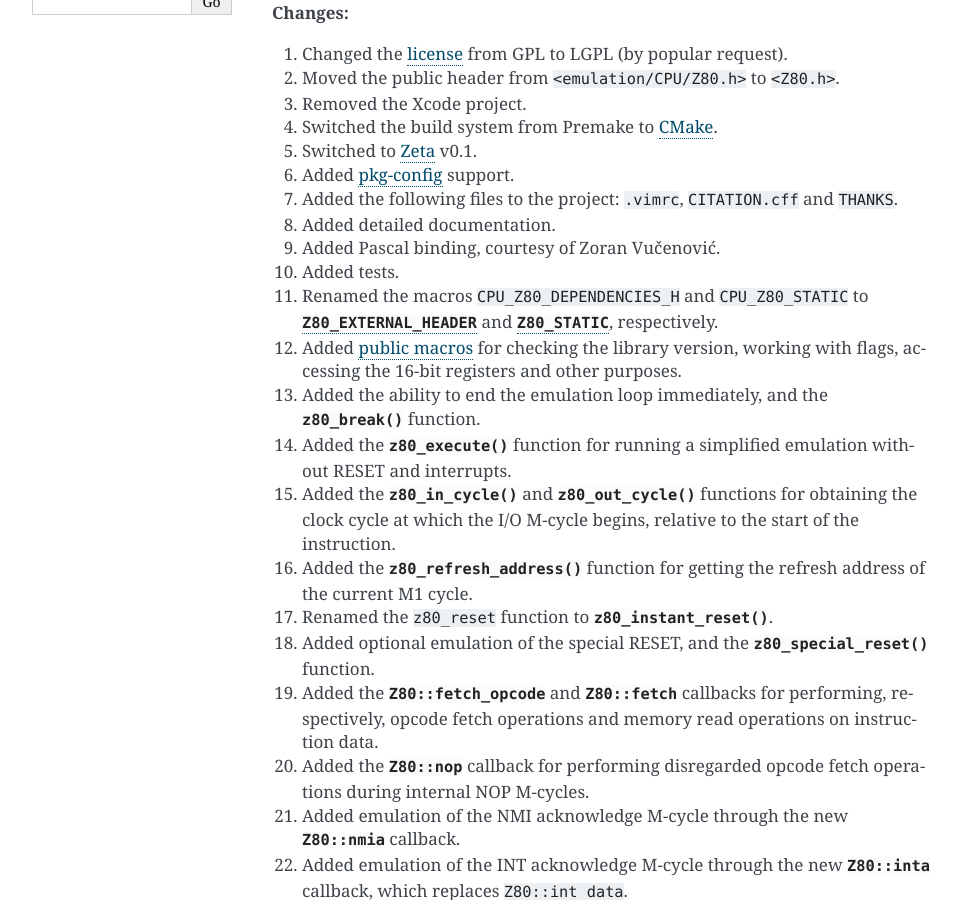
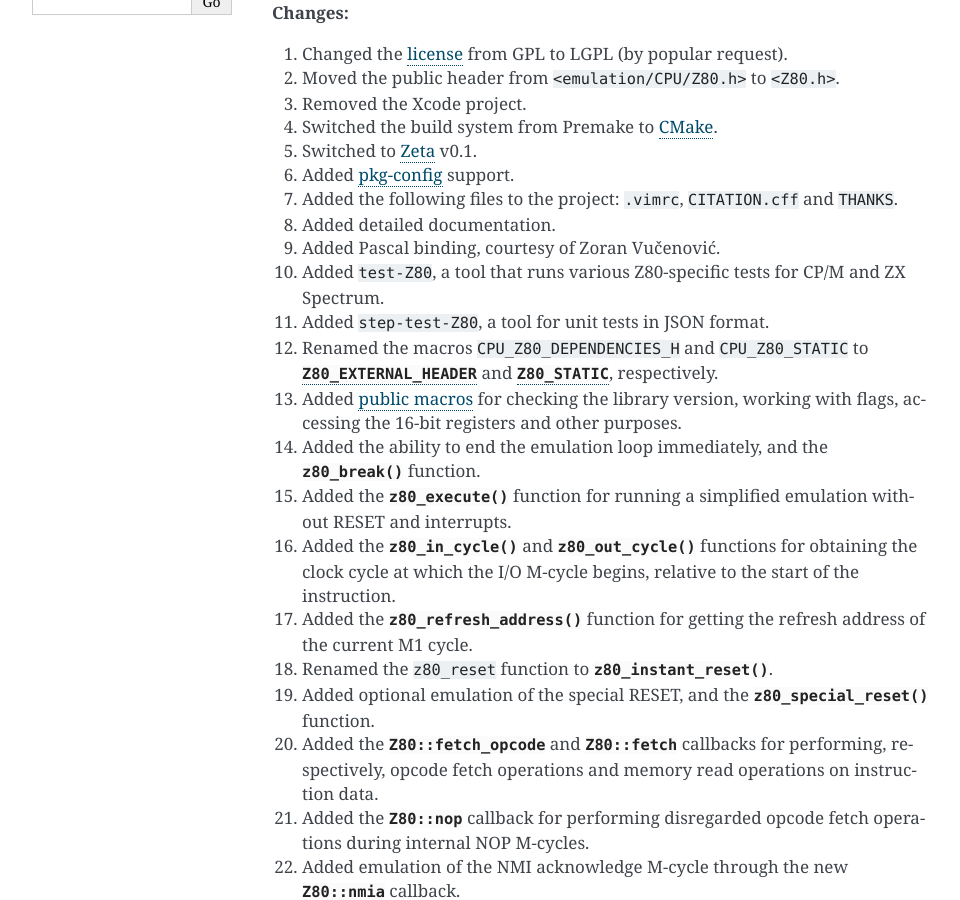
Before and after one commit to redcode/Z80, a Sphinx documentation site: the page built from documentation/version-history.rst, in a window 1280 px wide and 900 px high, scrolled down 303 px. Shown: the whole window, without its empty margins (148-1108 px from the left). Built offline with Sphinx 7.4.7, drawn with Linux system fonts in a browser that asks for light colours.

Commit message:
Version history.

```diff
--- a/documentation/version-history.rst
+++ b/documentation/version-history.rst
@@ -20,55 +20,56 @@
 7. Added the following files to the project: :file:`.vimrc`, :file:`CITATION.cff` and :file:`THANKS`.
 8. Added detailed documentation.
 9. Added Pascal binding, courtesy of Zoran Vučenović.
-10. Added tests.
-11. Renamed the macros ``CPU_Z80_DEPENDENCIES_H`` and ``CPU_Z80_STATIC`` to :c:macro:`Z80_EXTERNAL_HEADER` and :c:macro:`Z80_STATIC`, respectively.
-12. Added :ref:`public macros <api-reference:Macros>` for checking the library version, working with flags, accessing the 16-bit registers and other purposes.
-13. Added the ability to end the emulation loop immediately, and the :c:func:`z80_break` function.
-14. Added the :c:func:`z80_execute` function for running a simplified emulation without RESET and interrupts.
-15. Added the :c:func:`z80_in_cycle` and :c:func:`z80_out_cycle` functions for obtaining the clock cycle at which the I/O M-cycle begins, relative to the start of the instruction.
-16. Added the :c:func:`z80_refresh_address` function for getting the refresh address of the current M1 cycle.
-17. Renamed the ``z80_reset`` function to :c:func:`z80_instant_reset`.
-18. Added optional emulation of the special RESET, and the :c:func:`z80_special_reset` function.
-19. Added the :c:data:`Z80::fetch_opcode<Z80.fetch_opcode>` and :c:data:`Z80::fetch<Z80.fetch>` callbacks for performing, respectively, opcode fetch operations and memory read operations on instruction data.
-20. Added the :c:data:`Z80::nop<Z80.nop>` callback for performing disregarded opcode fetch operations during internal NOP M-cycles.
-21. Added emulation of the NMI acknowledge M-cycle through the new :c:data:`Z80::nmia<Z80.nmia>` callback.
-22. Added emulation of the INT acknowledge M-cycle through the new :c:data:`Z80::inta<Z80.inta>` callback, which replaces ``Z80::int_data``.
-23. Added optional full emulation of the interrupt mode 0, along with the new :c:data:`Z80::int_fetch<Z80.int_fetch>` callback for performing bus read operations on instruction data. If not enabled at compile-time, the old simplified emulation is built, which supports only the most typical instructions.
-24. Added four callbacks for notifying the execution of important instructions: :c:data:`Z80::ld_i_a<Z80.ld_i_a>`, :c:data:`Z80::ld_r_a<Z80.ld_r_a>`, :c:data:`Z80::reti<Z80.reti>` and :c:data:`Z80::retn<Z80.retn>`.
-25. Added hooking functionality through the ``ld h,h`` instruction and the new :c:data:`Z80::hook<Z80.hook>` callback.
-26. Added the :c:data:`Z80::illegal<Z80.illegal>` callback for delegating the emulation of illegal instructions.
-27. Added :ref:`emulation options <api-reference:Configuration>` that can be configured at runtime.
-28. Removed ``Z80::state``. Replaced with individual members for the registers, the interrupt enable flip-flops and the interrupt mode.
-29. Removed the superfluous EI flag. The previous opcode is checked instead, which is faster and makes the :c:type:`Z80` object smaller.
-30. Removed all module-related stuff.
-31. Added emulation of the additional flag changes performed during the extra 5 clock cycles of the following instructions: ``ldir``, ``lddr``, ``cpir``, ``cpdr``, ``inir``, ``indr``, ``otir`` and ``otdr``.
-32. Added emulation of the interrupt acceptance deferral that occurs during the ``reti`` and ``retn`` instructions.
-33. Added MEMPTR emulation. The ``bit N,(hl)`` instruction now produces a correct value of F.
-34. Added optional emulation of Q. If enabled at compile-time, the ``ccf`` and ``scf`` instructions will produce a correct value of F.
-35. Added emulation of the ``out (c),255`` instruction (Zilog Z80 CMOS).
-36. Added optional emulation of the bug affecting the ``ld a,{i|r}`` instructions (Zilog Z80 NMOS). If enabled at compile-time and configured at runtime, the P/V flag will be reset if an INT is accepted during the execution of these instructions.
-37. Added an optional implementation of the parity calculation for the P/V flag that performs the actual computation instead of using a table of precomputed values.
-38. Added an optional implementation of the ``daa`` instruction that uses a table of precomputed values.
-39. Increased granularity. The emulator can now stop directly after fetching a prefix ``DDh`` or ``FDh`` if it runs out of clock cycles. This also works during the INT response in mode 0.
-40. Reimplemented the HALT state. The emulation should now be fully accurate. HALTskip optimization is also supported.
-41. Fixed a bug in the ``sll`` instruction.
-42. Fixed a bug in the ``INX`` and ``OUTX`` macros affecting the S and N flags.
-43. Fixed a bug in the ``OUTX`` macro affecting the MSByte of the port number.
-44. Fixed the clock cycles of the ``dec XY`` and ``in (c)`` instructions.
-45. Fixed the ``read_16`` function so that the order of the memory read operations is not determined by the order in which the compiler evaluates expressions.
-46. Fixed the order in which the memory write operations are performed when the SP register is involved. This affects the NMI response, the INT response in modes 1 and 2, and the following instructions: ``ex (sp),{hl|XY}``, ``push TT``, ``push XY``, ``call WORD``, ``call Z,WORD`` and ``rst N``.
-47. Fixed the handling of illegal instructions to avoid stack overflows in long sequences of ``DDh/FDh`` prefixes.
-48. Fixed several implicit conversions to avoid warnings about loss of sign and precision.
-49. Fixed some bitwise operations to avoid undefined behavior and arithmetic right shifts on signed integers.
-50. Fixed violations of the C standard in several identifiers.
-51. Renamed the 8-bit register lists: ``X/Y`` to ``J/K``; ``J/K`` and ``P/Q`` to ``O/P``.
-52. Replaced all P/V overflow computation functions with a single, faster macro.
-53. Replaced all register resolution functions with macros.
-54. Replaced all ``ld {J,K|O,P}`` instructions that have the same destination and source register with NOPs. In addition, the "illegal" forms of the following instructions are now executed without using the illegal instruction handler: ``ld O,P``, ``ld O,BYTE``, ``U [a,]P`` and ``V O``.
-55. Optimizations in flag computation and condition evaluation.
-56. New source code comments and improvements to existing ones.
-57. Improved code aesthetics.
-58. Other improvements, optimizations and minor changes.
+10. Added :file:`test-Z80`, a tool that runs various Z80-specific tests for CP/M and ZX Spectrum.
+11. Added :file:`step-test-Z80`, a tool for unit tests in JSON format.
+12. Renamed the macros ``CPU_Z80_DEPENDENCIES_H`` and ``CPU_Z80_STATIC`` to :c:macro:`Z80_EXTERNAL_HEADER` and :c:macro:`Z80_STATIC`, respectively.
+13. Added :ref:`public macros <api-reference:Macros>` for checking the library version, working with flags, accessing the 16-bit registers and other purposes.
+14. Added the ability to end the emulation loop immediately, and the :c:func:`z80_break` function.
+15. Added the :c:func:`z80_execute` function for running a simplified emulation without RESET and interrupts.
+16. Added the :c:func:`z80_in_cycle` and :c:func:`z80_out_cycle` functions for obtaining the clock cycle at which the I/O M-cycle begins, relative to the start of the instruction.
+17. Added the :c:func:`z80_refresh_address` function for getting the refresh address of the current M1 cycle.
+18. Renamed the ``z80_reset`` function to :c:func:`z80_instant_reset`.
+19. Added optional emulation of the special RESET, and the :c:func:`z80_special_reset` function.
+20. Added the :c:data:`Z80::fetch_opcode<Z80.fetch_opcode>` and :c:data:`Z80::fetch<Z80.fetch>` callbacks for performing, respectively, opcode fetch operations and memory read operations on instruction data.
+21. Added the :c:data:`Z80::nop<Z80.nop>` callback for performing disregarded opcode fetch operations during internal NOP M-cycles.
+22. Added emulation of the NMI acknowledge M-cycle through the new :c:data:`Z80::nmia<Z80.nmia>` callback.
+23. Added emulation of the INT acknowledge M-cycle through the new :c:data:`Z80::inta<Z80.inta>` callback, which replaces ``Z80::int_data``.
+24. Added optional full emulation of the interrupt mode 0, along with the new :c:data:`Z80::int_fetch<Z80.int_fetch>` callback for performing bus read operations on instruction data. If not enabled at compile-time, the old simplified emulation is built, which supports only the most typical instructions.
+25. Added four callbacks for notifying the execution of important instructions: :c:data:`Z80::ld_i_a<Z80.ld_i_a>`, :c:data:`Z80::ld_r_a<Z80.ld_r_a>`, :c:data:`Z80::reti<Z80.reti>` and :c:data:`Z80::retn<Z80.retn>`.
+26. Added hooking functionality through the ``ld h,h`` instruction and the new :c:data:`Z80::hook<Z80.hook>` callback.
+27. Added the :c:data:`Z80::illegal<Z80.illegal>` callback for delegating the emulation of illegal instructions.
+28. Added :ref:`emulation options <api-reference:Configuration>` that can be configured at runtime.
+29. Removed ``Z80::state``. Replaced with individual members for the registers, the interrupt enable flip-flops and the interrupt mode.
+30. Removed the superfluous EI flag. The previous opcode is checked instead, which is faster and makes the :c:type:`Z80` object smaller.
+31. Removed all module-related stuff.
+32. Added emulation of the additional flag changes performed during the extra 5 clock cycles of the following instructions: ``ldir``, ``lddr``, ``cpir``, ``cpdr``, ``inir``, ``indr``, ``otir`` and ``otdr``.
+33. Added emulation of the interrupt acceptance deferral that occurs during the ``reti`` and ``retn`` instructions.
+34. Added MEMPTR emulation. The ``bit N,(hl)`` instruction now produces a correct value of F.
+35. Added optional emulation of Q. If enabled at compile-time, the ``ccf`` and ``scf`` instructions will produce a correct value of F.
+36. Added emulation of the ``out (c),255`` instruction (Zilog Z80 CMOS).
+37. Added optional emulation of the bug affecting the ``ld a,{i|r}`` instructions (Zilog Z80 NMOS). If enabled at compile-time and configured at runtime, the P/V flag will be reset if an INT is accepted during the execution of these instructions.
+38. Added an optional implementation of the parity calculation for the P/V flag that performs the actual computation instead of using a table of precomputed values.
+39. Added an optional implementation of the ``daa`` instruction that uses a table of precomputed values.
+40. Increased granularity. The emulator can now stop directly after fetching a prefix ``DDh`` or ``FDh`` if it runs out of clock cycles. This also works during the INT response in mode 0.
+41. Reimplemented the HALT state. The emulation should now be fully accurate. HALTskip optimization is also supported.
+42. Fixed a bug in the ``sll`` instruction.
+43. Fixed a bug in the ``INX`` and ``OUTX`` macros affecting the S and N flags.
+44. Fixed a bug in the ``OUTX`` macro affecting the MSByte of the port number.
+45. Fixed the clock cycles of the ``dec XY`` and ``in (c)`` instructions.
+46. Fixed the ``read_16`` function so that the order of the memory read operations is not determined by the order in which the compiler evaluates expressions.
+47. Fixed the order in which the memory write operations are performed when the SP register is involved. This affects the NMI response, the INT response in modes 1 and 2, and the following instructions: ``ex (sp),{hl|XY}``, ``push TT``, ``push XY``, ``call WORD``, ``call Z,WORD`` and ``rst N``.
+48. Fixed the handling of illegal instructions to avoid stack overflows in long sequences of ``DDh/FDh`` prefixes.
+49. Fixed several implicit conversions to avoid warnings about loss of sign and precision.
+50. Fixed some bitwise operations to avoid undefined behavior and arithmetic right shifts on signed integers.
+51. Fixed violations of the C standard in several identifiers.
+52. Renamed the 8-bit register lists: ``X/Y`` to ``J/K``; ``J/K`` and ``P/Q`` to ``O/P``.
+53. Replaced all P/V overflow computation functions with a single, faster macro.
+54. Replaced all register resolution functions with macros.
+55. Replaced all ``ld {J,K|O,P}`` instructions that have the same destination and source register with NOPs. In addition, the "illegal" forms of the following instructions are now executed without using the illegal instruction handler: ``ld O,P``, ``ld O,BYTE``, ``U [a,]P`` and ``V O``.
+56. Optimizations in flag computation and condition evaluation.
+57. New source code comments and improvements to existing ones.
+58. Improved code aesthetics.
+59. Other improvements, optimizations and minor changes.
 
 Z80 v0.1
 ========
```
Also changed, not shown: 1 other file.
